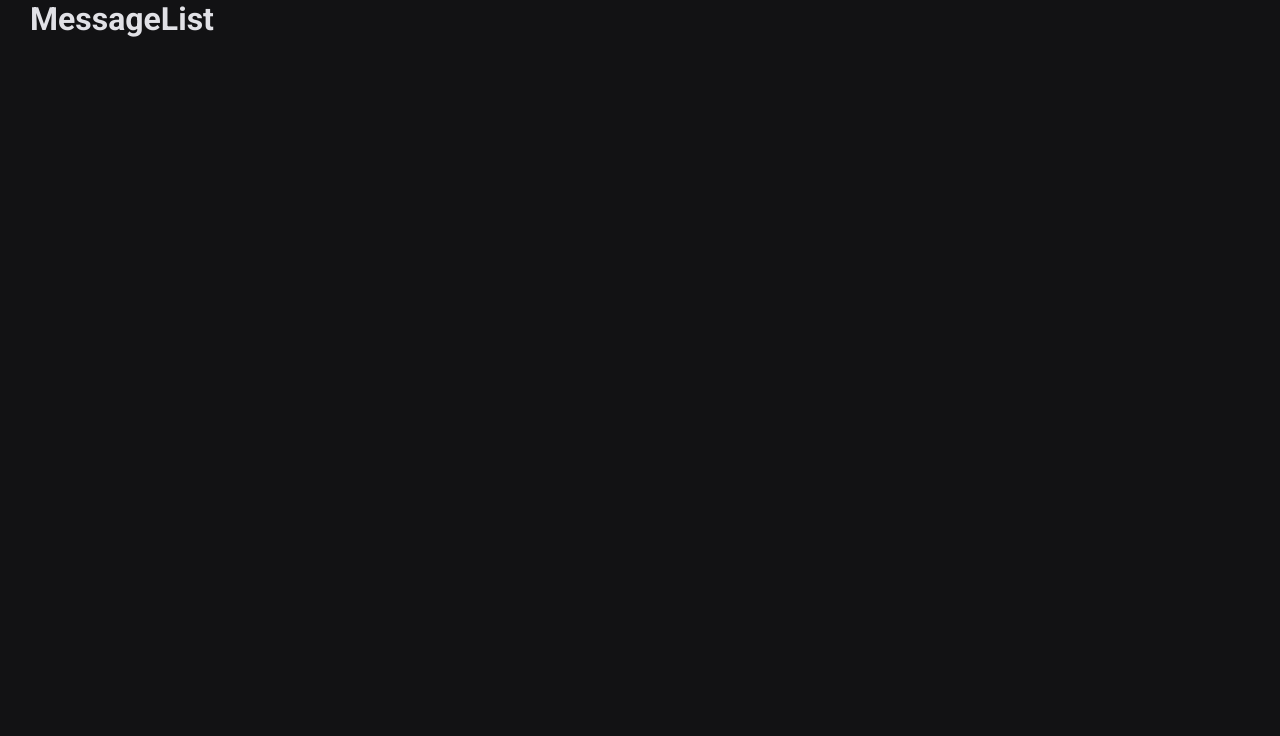
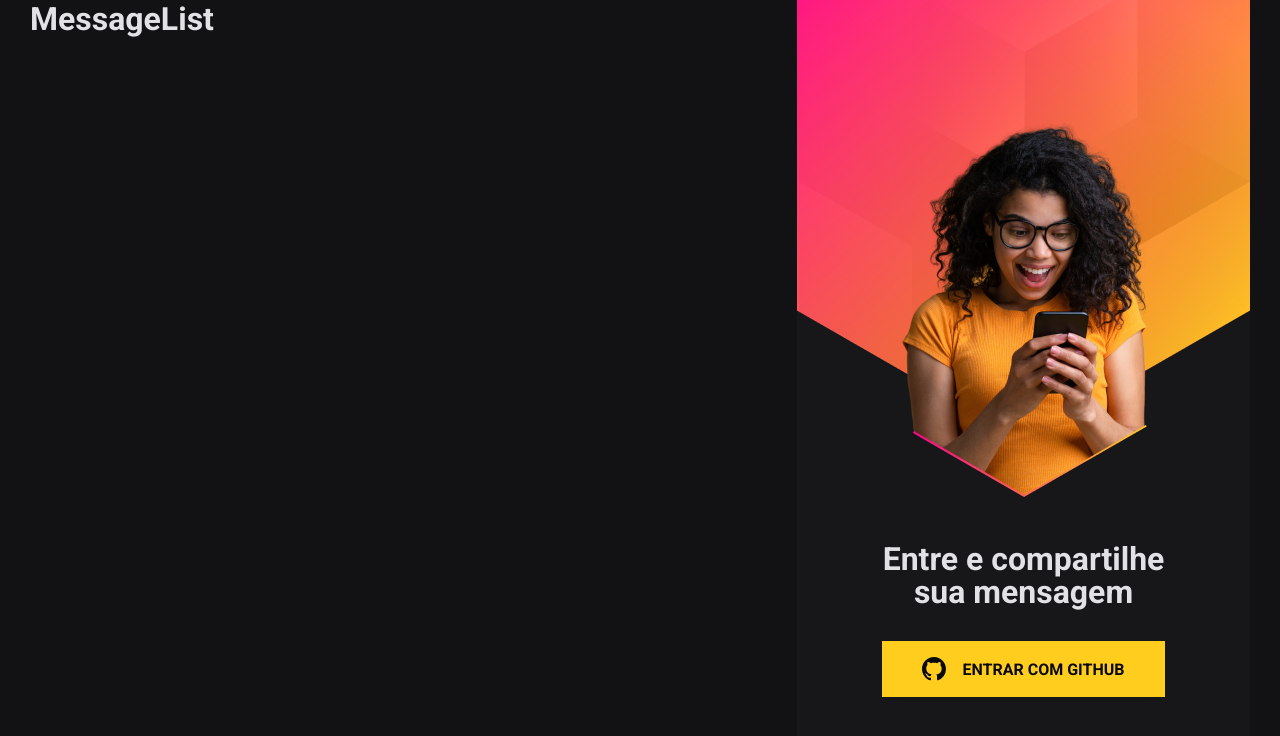
Before and after one commit to banzak1/nlw-heat, a React (Vite) app in the folder web/: page / in a window 1280 px wide. Shown: the top 736 px of the page. Built offline with nearby package versions, Linux system fonts and the light colour scheme.

Commit message:
Criação e estilização da loginbox

```diff
--- a/web/package.json
+++ b/web/package.json
@@ -9,6 +9,7 @@
   "dependencies": {
     "react": "^17.0.0",
     "react-dom": "^17.0.0",
+    "react-icons": "^4.3.1",
     "sass": "^1.43.2"
   },
   "devDependencies": {
--- a/web/src/components/LoginBox/index.tsx
+++ b/web/src/components/LoginBox/index.tsx
@@ -1,7 +1,16 @@
-import styles from './styles.module.scss'
+import {VscGithubInverted} from 'react-icons/vsc';
+
+import styles from './styles.module.scss';
 
 export function LoginBox() {
     return (
-        <div className={styles.loginBoxWrapper}></div>
+        <div className={styles.loginBoxWrapper}>
+            <strong>Entre e compartilhe sua mensagem</strong>
+            <a href="#" className={styles.signInWithGithub}>
+                <VscGithubInverted size="24"/>
+                Entrar com Github
+            </a>
+
+        </div>
     )
 }
--- a/web/src/components/LoginBox/styles.module.scss
+++ b/web/src/components/LoginBox/styles.module.scss
@@ -1,3 +1,45 @@
 .loginBoxWrapper {
+    height: 100vh;
+    width: 100%;
+    background: #17171a url(../../assets/banner-girl.png) no-repeat center top;
+
+    padding: 440px 80px 0;
+    text-align: center;
+
+    display: flex;
+    flex-direction: column;
+    justify-content: center;
+    align-items: center;
+
+    strong {
+        font-size: 32px;
+        line-height: 33px;
+
+    }
+
+    .signInWithGithub {
+        background: #ffcd1e;
+        margin-top: 32px;
+        padding: 0 40px;
+        height: 56px;
+        color: #09090a;
+        font-size: 16px;
+        font-weight: bold;
+        text-transform: uppercase;
+        text-decoration: none;
+
+        display: flex;
+        justify-content: center;
+        align-items: center;
+
+        svg {
+            margin-right: 16px;
+        }
+
+        &:hover {
+            filter: brightness(0.9);
+        }
+
+    }
 
 }
```
Also changed, not shown: 1 other file (tests, documents, lock files or other folders).
